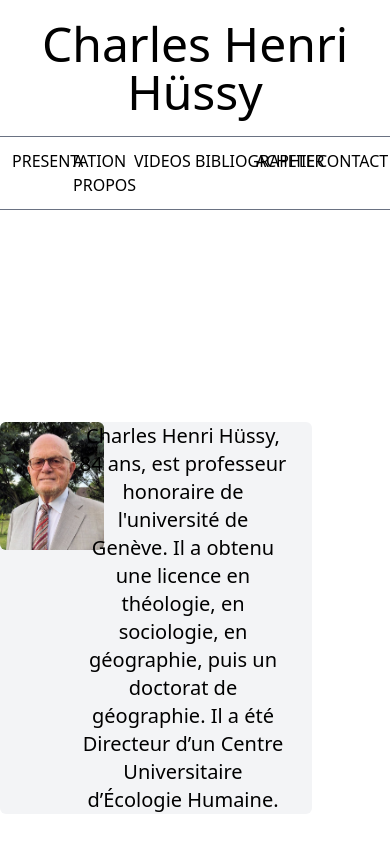
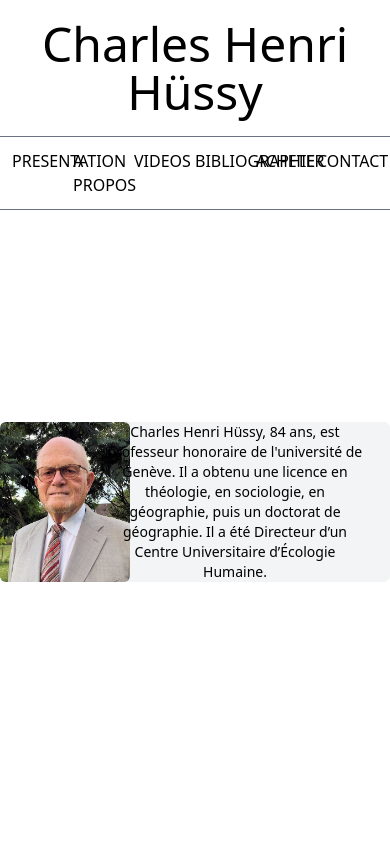
Before and after one commit to MountainEnjoyer/CharlesHussy, a React (Vite) app: page /apropos in a window 390 px wide. Built offline with nearby package versions, Linux system fonts and the light colour scheme.

Commit message:
trynna figure out responsive

```diff
--- a/src/components/Propos.tsx
+++ b/src/components/Propos.tsx
@@ -4,9 +4,9 @@ import profile from "../assets/profile.jpg"
 function Propos() {
     return (
         <>
-            <div className=' absolute grid grid-cols-3 grid-rows-1 w-[80%]  lg:left-[100px] md:left-[100px] lg:top-[160px] bg-gray-100 rounded-md'>
-                <img src={profile} className='relative rounded-md lg:scale-75 md:scale-70 sm:scale-60  '></img>
-                <p className='relative col-span-2 text-xl h-[25%] text-black wrap md:t-0 left-[-25px] lg:top-[150px]'>
+            <div className=' absolute  flex  grid grid-cols-3 grid-rows-1  lg:w-[80%] md:w-[80%] sm:w-[90%] w-[100%] sm:left-[5%] lg:left-[100px] lg:grid-flow-row sm:align-center md:left-[100px] md:grid-flow-col lg:top-[160px] md:top-[150px] s:top-[100px] bg-gray-100 grid-flow-col rounded-md'>
+                <img src={profile} className='relative rounded-md object-fill lg:scale-75 md:scale-60 sm:scale-80  '></img>
+                <p className='relative col-span-2 sm:text-xl md:text-xl lg:text-3xl text-sm h-[25%] text-black wrap md:t-0 sm:top-[11%] sm:left-[-10px] lg:left-[-25px] left-[-25px] lg:top-[100px]'>
                     Charles Henri Hüssy, 84 ans, est professeur honoraire de l'université de Genève. Il a obtenu une licence en théologie, en sociologie, en géographie, puis un doctorat de géographie. Il a été Directeur d’un Centre Universitaire d’Écologie Humaine.
                 </p>
             </div>
```
